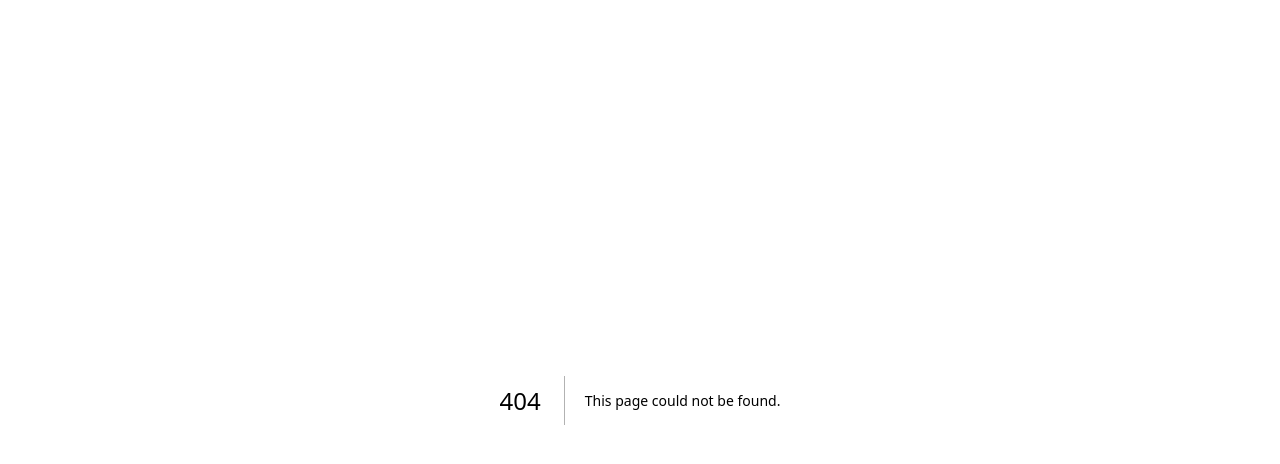
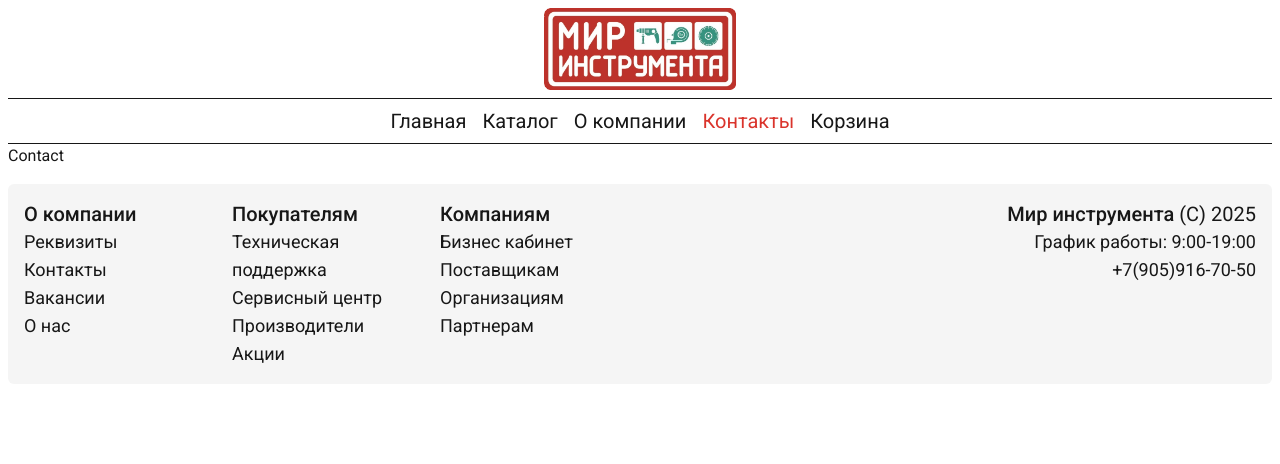
Before and after one commit to notnered/toolsmir-next, a Next.js app: page /contact in a window 1280 px wide. Before the commit this address had no page. Shown: the top 464 px of the page. Built offline with nearby package versions, Linux system fonts and the light colour scheme.

Commit message:
created contact page

```diff
--- /dev/null
+++ b/src/app/contact/page.tsx
@@ -0,0 +1,14 @@
+import Footer from "../_components/Footer/Footer";
+import Nav from "../_components/Nav/Nav";
+
+export default function Contact(){
+    return (
+        <>
+        <Nav />
+        <main>
+            Contact
+        </main>
+        <Footer />
+        </>
+    )
+}
```
